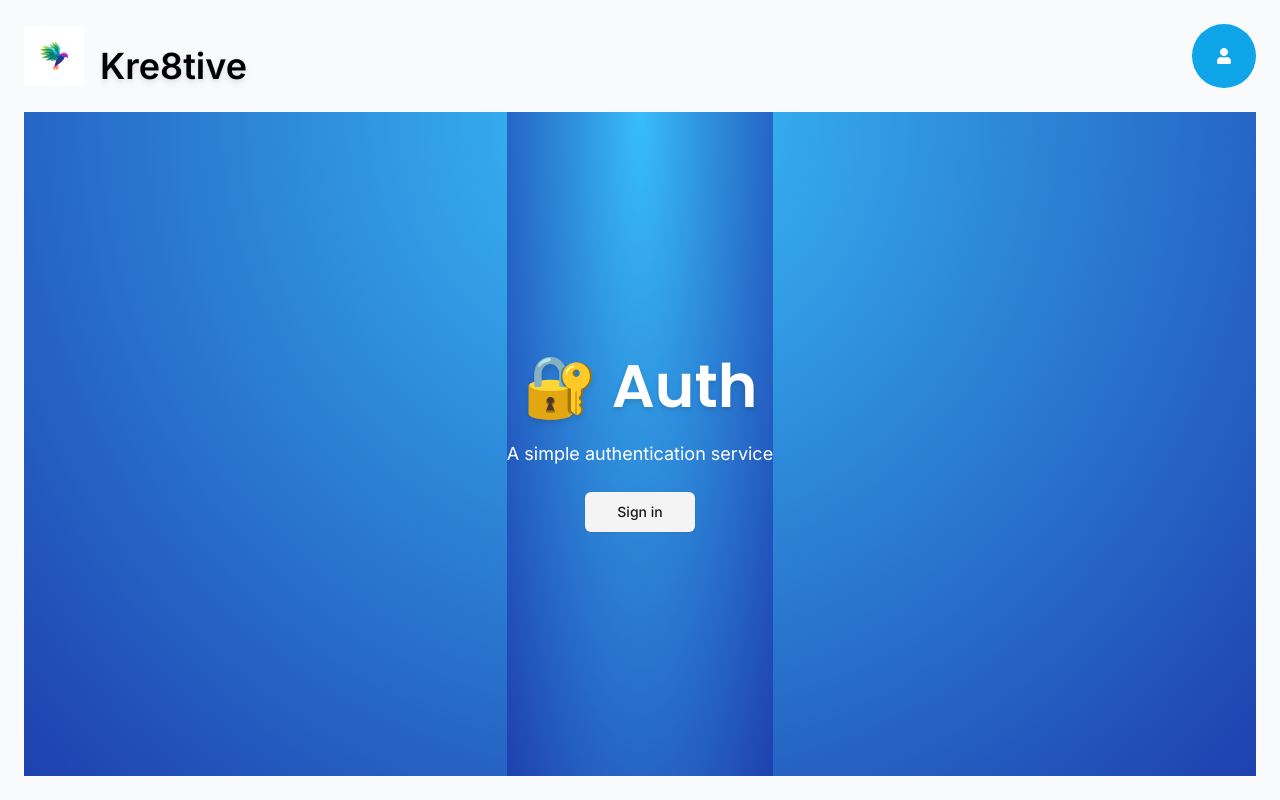
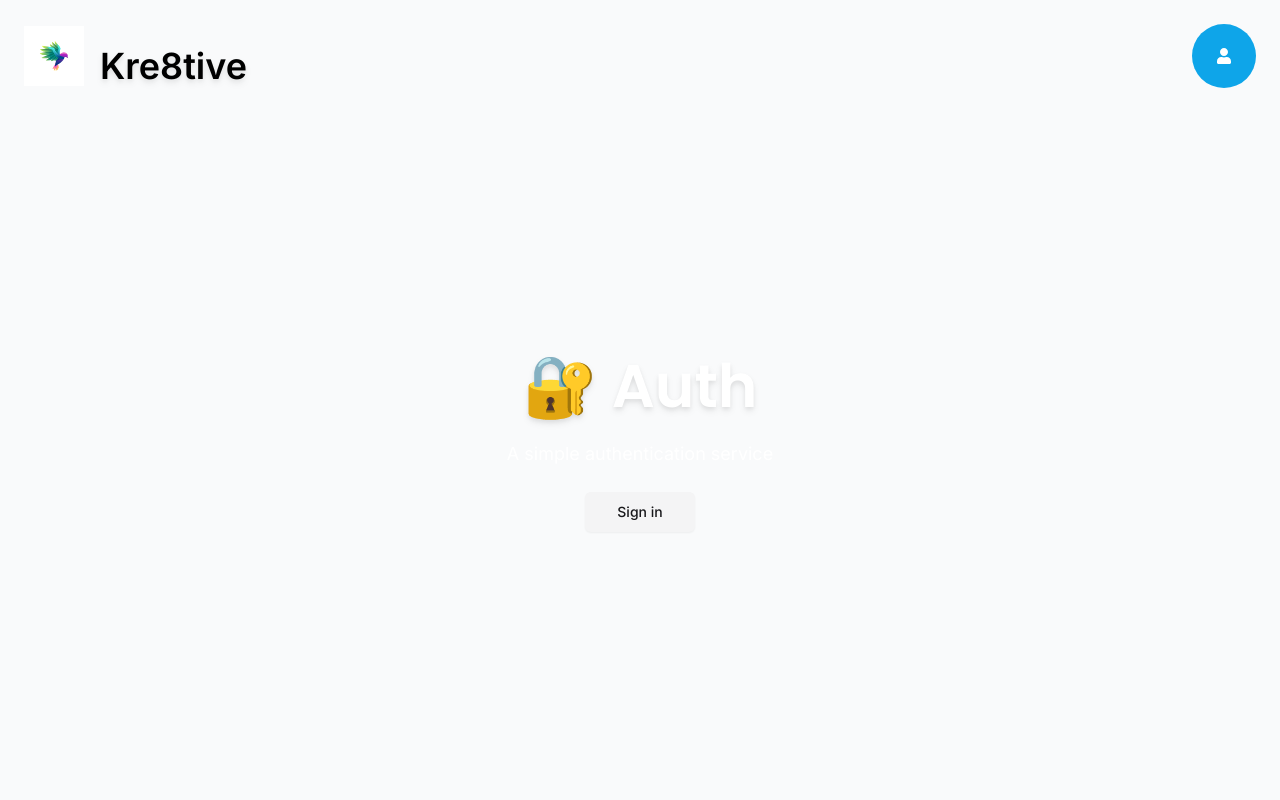
Before and after one commit to Dev0715/Next-OAuth-Payment-AWS, a Next.js app: page /auth in a window 1280 px wide. Built offline with nearby package versions, Linux system fonts and the light colour scheme; no server answers.

Commit message:
turn background color into white

```diff
--- a/app/auth/layout.tsx
+++ b/app/auth/layout.tsx
@@ -2,7 +2,7 @@ import * as React from "react";
 
 const AuthLayout = ({ children }: { children: React.ReactNode }) => {
   return (
-    <div className="h-full flex items-center justify-center bg-[radial-gradient(ellipse_at_top,_var(--tw-gradient-stops))] from-sky-400 to-blue-800">
+    <div className="h-full flex items-center justify-center">
       {children}
     </div>
   );
--- a/app/auth/page.tsx
+++ b/app/auth/page.tsx
@@ -10,7 +10,7 @@ const font = Poppins({
 
 export default function Home() {
   return (
-    <main className="flex h-full flex-col items-center justify-center bg-[radial-gradient(ellipse_at_top,_var(--tw-gradient-stops))] from-sky-400 to-blue-800">
+    <main className="flex h-full flex-col items-center justify-center">
       <div className="space-y-6 text-center">
         <h1
           className={cn(
```
